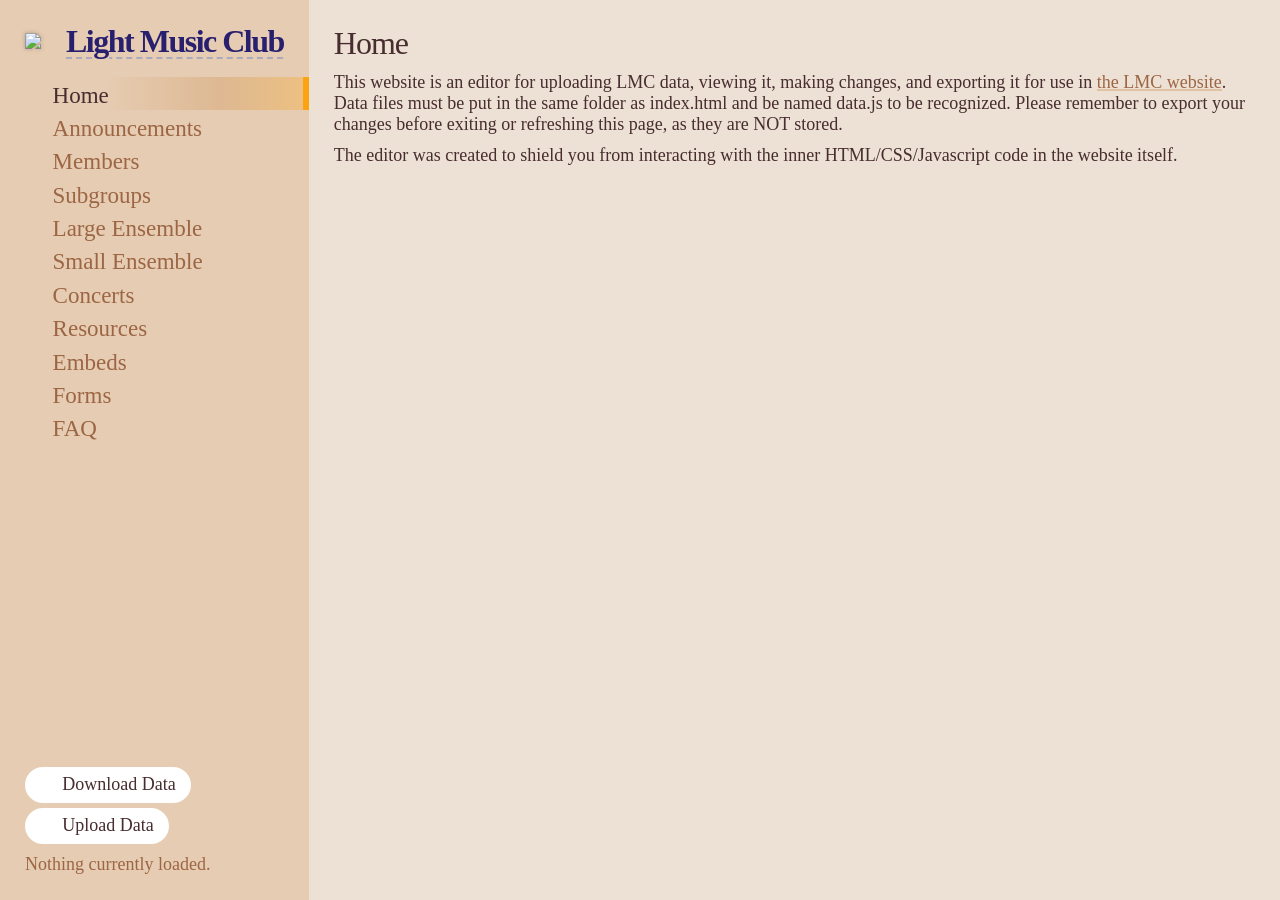
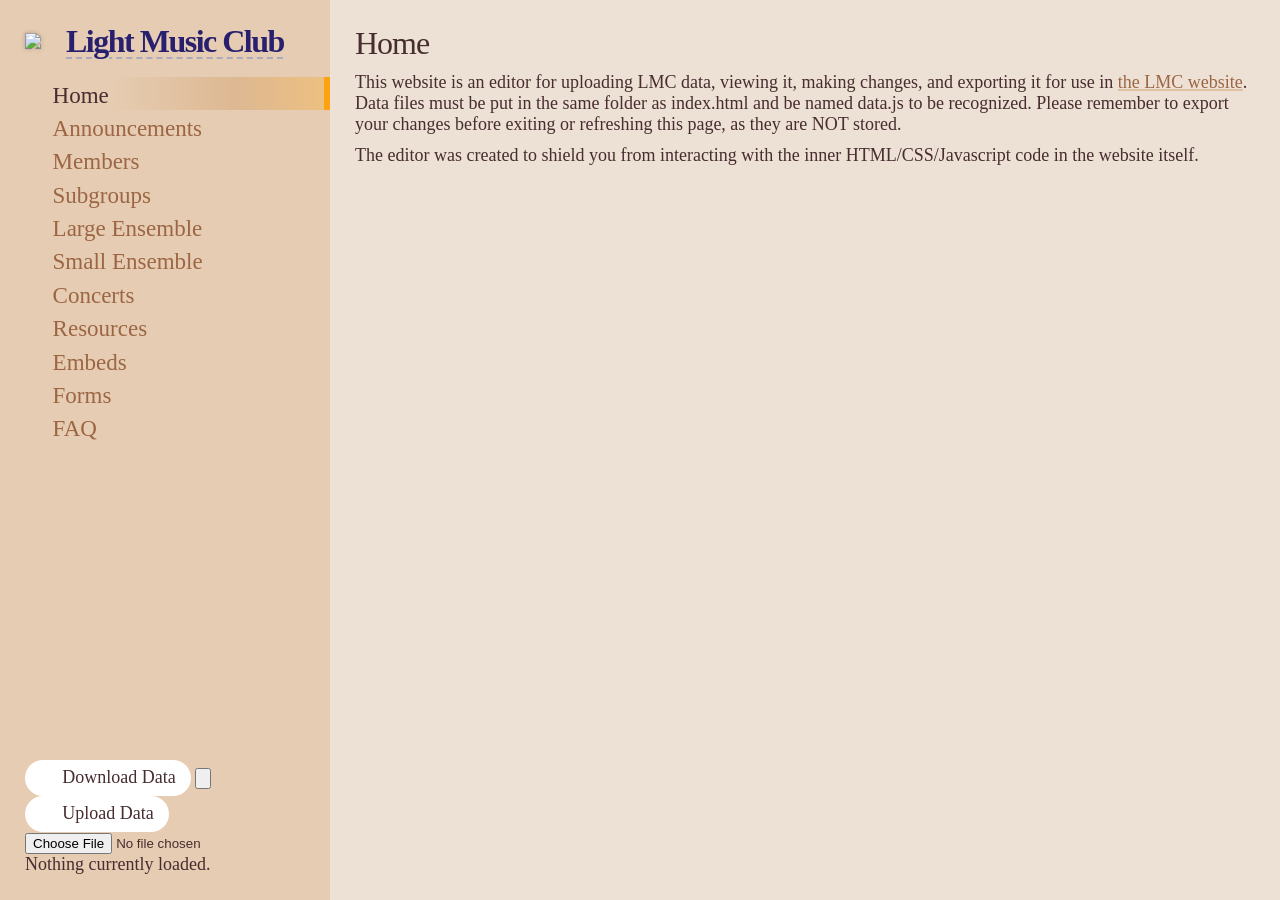

Table and modal syncing, foreign key validation

--- a/database.css
+++ b/database.css
@@ -116,6 +116,9 @@ header {
     flex-direction: column;
     justify-content: space-between;
     min-height: var(--min-height);
+    min-width: 330px;
+    max-width: 330px;
+    width: 330px;
 }
 #sidebar-title {
     display: flex;
@@ -282,21 +285,23 @@ main article h2 {
 /*******************************
 Input/output
 *******************************/
-.container-io {
+#helper-text {
+    display: none;
+    color: #9c6644;
+    letter-spacing: -0.5px;
+}
+#container-io {
     display: flex;
     gap: 10px;
     flex-direction: column;
     user-select: none;
 }
-.container-io p {
-    color: #9c6644;
-}
-.container-io-button {
+#container-io-button {
     display: flex;
     gap: 5px;
     flex-direction: column;
 }
-.container-io-button input {
+#container-io-button input {
     display: none;
 }
 .io-button {
@@ -480,17 +485,22 @@ Tags tab
     font-weight: 600;
 }
 
-#tag-previews {
-    flex-grow: 1;
+#tag-previews-container {
+    display: flex;
+    flex-direction: column;
     background-image: linear-gradient(to bottom in oklab, #1f125a, #351c75);
-    padding: 25px !important;
+    gap: 25px;
+    padding: 25px;
+    height: fit-content;
+}
+.tag-previews {
     display: flex;
     flex-direction: row;
     flex-wrap: wrap;
     gap: 12px;
     align-content: flex-start;
 }
-#tag-previews li {
+.tag-previews li {
     font-family: 'DM Sans';
     background-color: rgb(100, 100, 100);
     color: white;
@@ -500,14 +510,14 @@ Tags tab
     transition: 0.2s;
     user-select: none;
 }
-#tag-previews li:not(.tag-preview-active) {
+.tag-previews li:not(.tag-preview-active) {
     cursor: pointer;
 }
-#tag-previews li:not(.tag-preview-active):hover {
+.tag-previews li:not(.tag-preview-active):hover {
     filter: drop-shadow(0 0 3px rgba(185, 198, 255, 0.6));
     opacity: 0.6;
 }
-#tag-previews li:not(.tag-preview-active):active {
+.tag-previews li:not(.tag-preview-active):active {
     filter: drop-shadow(0 0 3px rgba(185, 198, 255, 0.8));
     opacity: 0.3;
     transition: 0s;
@@ -841,10 +851,12 @@ Datalist tags
     gap: 5px;
     font-size: 16px;
 }
-.taglist-id {
+.taglist-id, .taglist-id-link {
     color: rgb(156, 8, 8);
-    user-select: none;
     font-size: 12px;
+}
+.taglist-id {
+    user-select: none;
 }
 .taglist-add {
     border-radius: 12px;
@@ -1090,6 +1102,34 @@ Modals
     font-weight: 400;
 }
 
+.modal-action-buttons {
+    display: flex;
+    list-style: none;
+    padding-left: 0;
+    width: 100%;
+    gap: 15px;
+}
+.modal-action-buttons li {
+    flex-grow: 1;
+    border: 2px solid rgba(0, 0, 0, 0.2);
+    color: gray;
+    text-align: center;
+    padding: 5px;
+    border-radius: 5px;
+    transition: 0.1s;
+    user-select: none;
+    cursor: pointer;
+}
+.modal-action-buttons li:hover {
+    background-color: rgba(0, 0, 0, 0.1); 
+}
+.modal-action-buttons li:active {
+    transition: 0s;
+    color: black;
+    border: 2px solid rgba(0, 0, 0, 0.5);
+    background-color: rgba(0, 0, 0, 0.2); 
+}
+
 .x-button {
     height: 13px;
     transform: rotate(45deg);
@@ -1112,8 +1152,8 @@ Modal datalist
 *********************************************************************/
 .modal-datalist-container {
     width: 100%;
-    min-height: 150px;
     overflow-y: auto;
+    flex-grow: 1;
 }
 .modal-datalist-preview {
     opacity: 0.5;
@@ -1159,7 +1199,7 @@ Modal setlist
     opacity: 0.2;
     transition: 0s;
 }
-#concert-setlist-one-video {
+#concert-setlist-video {
     display: none;  /* toggles to flex */
 }
 .concert-setlist-timestamp {
@@ -1170,6 +1210,10 @@ Modal setlist
     border-style: inset;
     border: none;
     border-bottom: 5px solid #ffd966ff;
+}
+
+.setlist-id {
+    display: none;
 }
 
 .draggable-list-container {
